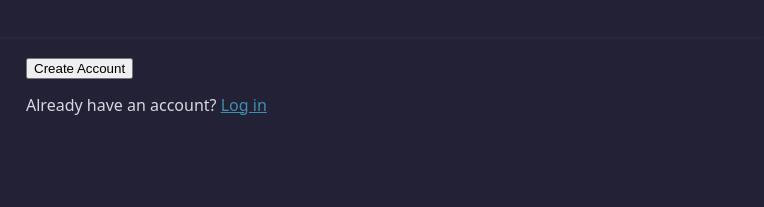
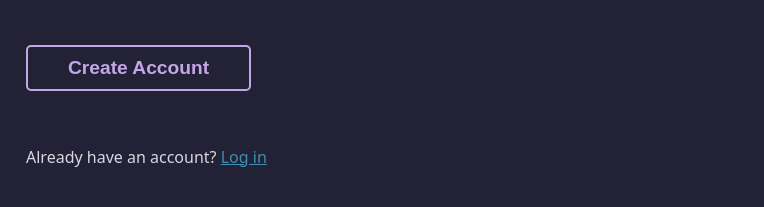
Before and after one commit to michaelhaaf/odin_project, a plain HTML site: page odin-sign-up/index.html in a window 1280 px wide. Shown: the part 550-757 px from the top of the page, 516-1280 px from the left. Drawn offline with Linux system fonts and the light colour scheme; a web font is replaced by a local one.

Commit message:
implement button style

```diff
--- a/odin-sign-up/style.css
+++ b/odin-sign-up/style.css
@@ -8,6 +8,7 @@
   --link-visited: #c4a7e7;
   --logo: #c4a7e7;
   --input-focus: #c4a7e7;
+  --button: #c4a7e7;
 
   --font-family: system-ui, "Segoe UI", Roboto, Helvetica, Arial, sans-serif,
     "Apple Color Emoji", "Segoe UI Emoji", "Segoe UI Symbol";
@@ -124,6 +125,22 @@ h1 {
   margin-bottom: 10px;
 }
 
+button{
+    background-color: rgba(0, 0, 0, 0);
+    color: var(--button);
+    font-weight: 700;
+    font-size: 1.2em;
+    border: 2px solid var(--button);
+    border-radius: 5px;
+    padding: 10px 40px;
+    margin: 40px 0;
+}
+
+button:hover{
+    background-color: var(--button);
+    color: var(--background);
+}
+
 @media only screen and (max-width: 700px) {
   /* .speaker-form-header, */
   /* .speaker-form { */
```
